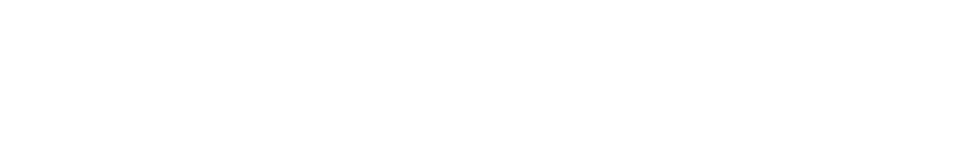
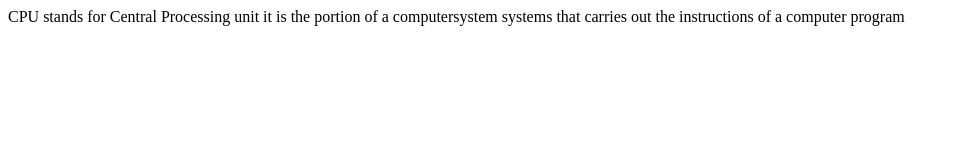
Before and after one commit to iamneo-production/cfddccccfbaccbcadaeccdfffebaeceaec, a website: page public/index.html in a window 1280 px wide. Shown: the whole page, without its empty margins (0-960 px from the left). Drawn offline with Linux system fonts and the light colour scheme.

Commit message:
Backup Commit

```diff
--- a/public/index.html
+++ b/public/index.html
@@ -7,6 +7,8 @@
     <title>CPU</title>
     <link rel="stylesheet" href="style.css" />
 </head>
-<body>
+<body>  CPU <i></i>stands for Central Processing unit
+    it is the portion of a computersystem systems that carries
+    out the instructions of a  computer program
 </body>
 </html>
```
